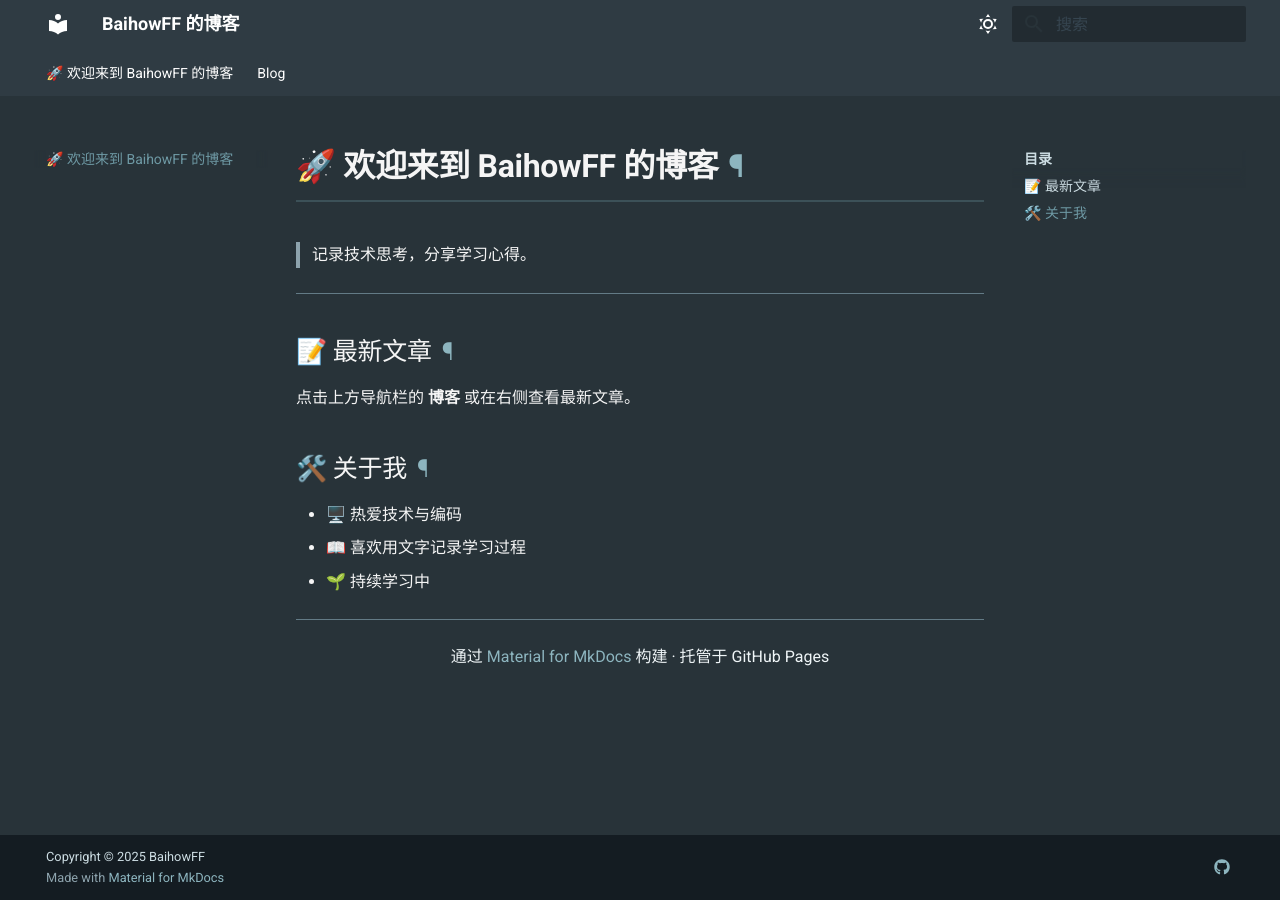
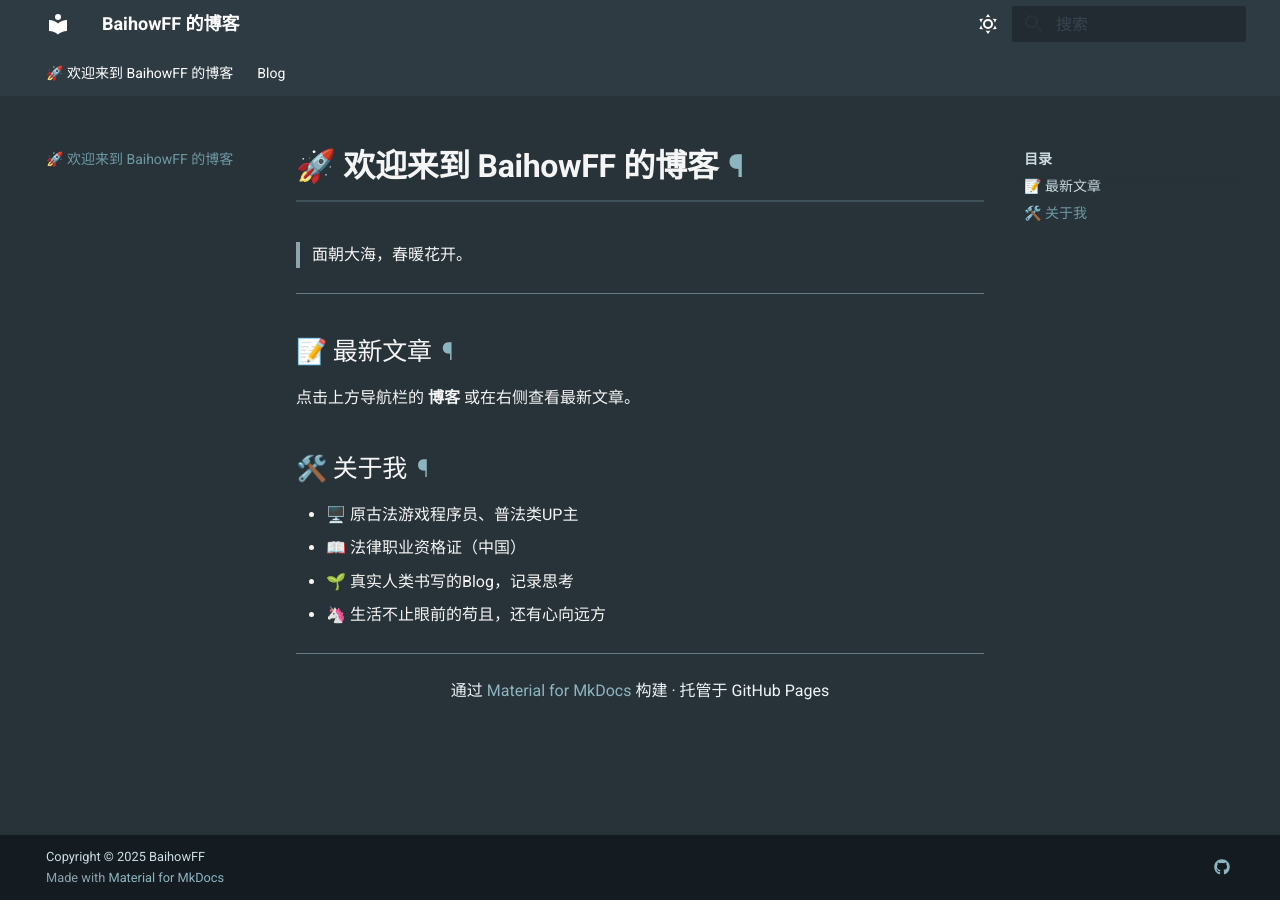
Before and after one commit to BaihowFF/BaihowFF.github.io, an MkDocs documentation site: the page built from docs/index.md, in a window 1280 px wide. Built offline with MkDocs 1.6.1 and Material for MkDocs 9.7.7, drawn with Linux system fonts in a browser that asks for light colours.

Commit message:
feat: 更新首页关于我信息

```diff
--- a/docs/index.md
+++ b/docs/index.md
@@ -1,6 +1,6 @@
 # 🚀 欢迎来到 BaihowFF 的博客
 
-> 记录技术思考，分享学习心得。
+> 面朝大海，春暖花开。
 
 ---
 
@@ -10,9 +10,10 @@
 
 ## 🛠️ 关于我
 
-- 🖥️ 热爱技术与编码
-- 📖 喜欢用文字记录学习过程
-- 🌱 持续学习中
+- 🖥️ 原古法游戏程序员、普法类UP主
+- 📖 法律职业资格证（中国）
+- 🌱 真实人类书写的Blog，记录思考
+- 🦄 生活不止眼前的苟且，还有心向远方
 
 ---
 
```
